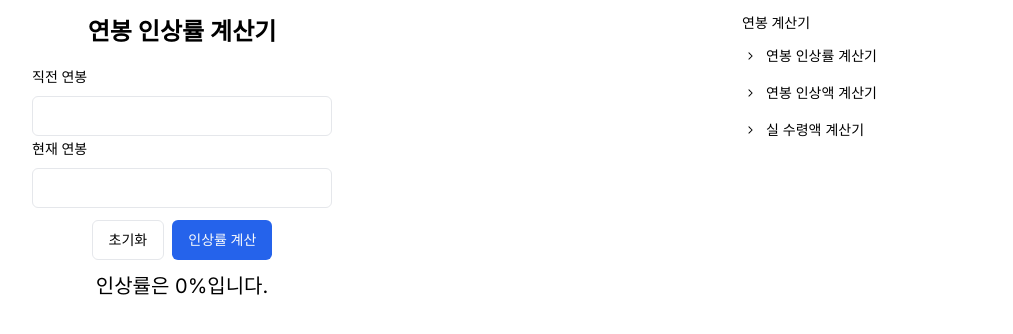
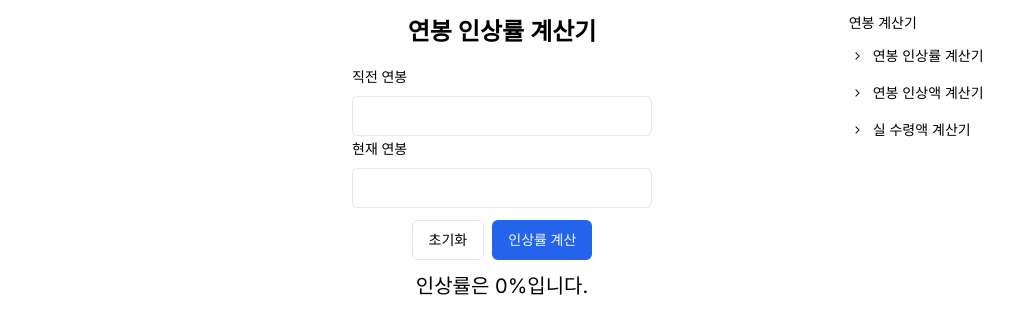
Before and after one commit to powerku/salary-calc-fe, a Next.js app: page /salary1 in a window 1280 px wide. Shown: the top 334 px of the page, without its empty margins (138-1151 px from the left). Built offline with nearby package versions, Linux system fonts and the light colour scheme.

Commit message:
fix: 화면 가운데 정렬 안되는 현상 수정

```diff
--- a/src/app/(salary)/layout.tsx
+++ b/src/app/(salary)/layout.tsx
@@ -20,7 +20,7 @@ export default function RootLayout({
 }) {
   return (
     <div className="flex h-full flex-col md:flex-row">
-      <div className="hidden md:flex-1"></div>
+      <div className="hidden md:flex md:flex-1"></div>
       <main className="mb-5 md:flex-1">
         <Header />
         {children}
```
